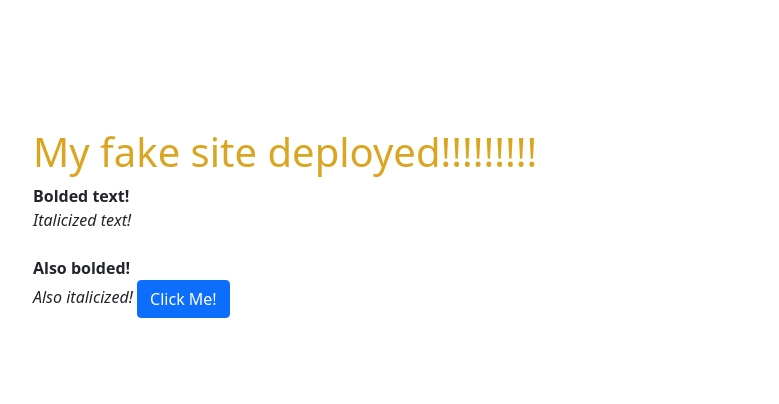
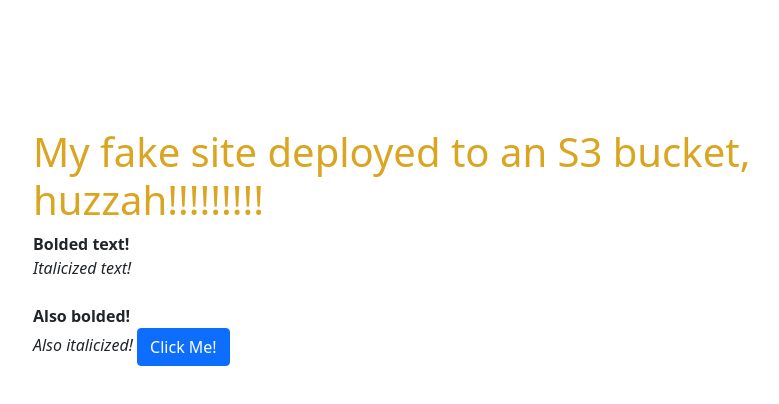
Before and after one commit to wsingleton/fake-site, a plain HTML site: page index.html in a window 1280 px wide. Shown: the whole page, without its empty margins (223-1002 px from the left). Drawn offline with nearby package versions, Linux system fonts and the light colour scheme.

Commit message:
changed to trigger deployment pipeline

```diff
--- a/index.html
+++ b/index.html
@@ -12,7 +12,7 @@
     <script src="main.js"></script>
 </head>
 <body>
-    <h1 id="main-id" class="main-content">My fake site deployed!!!!!!!!!</h1>
+    <h1 id="main-id" class="main-content">My fake site deployed to an S3 bucket, huzzah!!!!!!!!!</h1>
     <b>Bolded text!</b>
     <br/>
     <i>Italicized text!</i>
```
